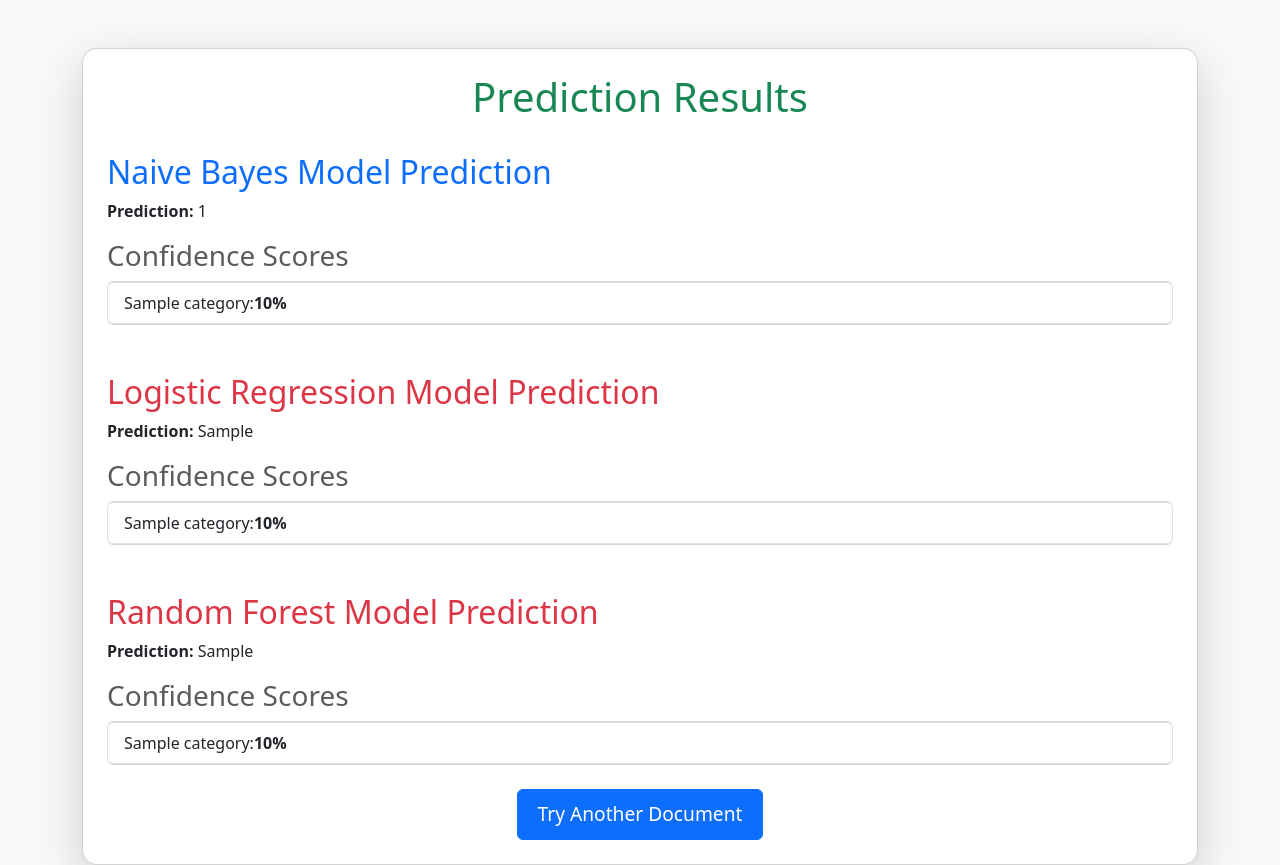
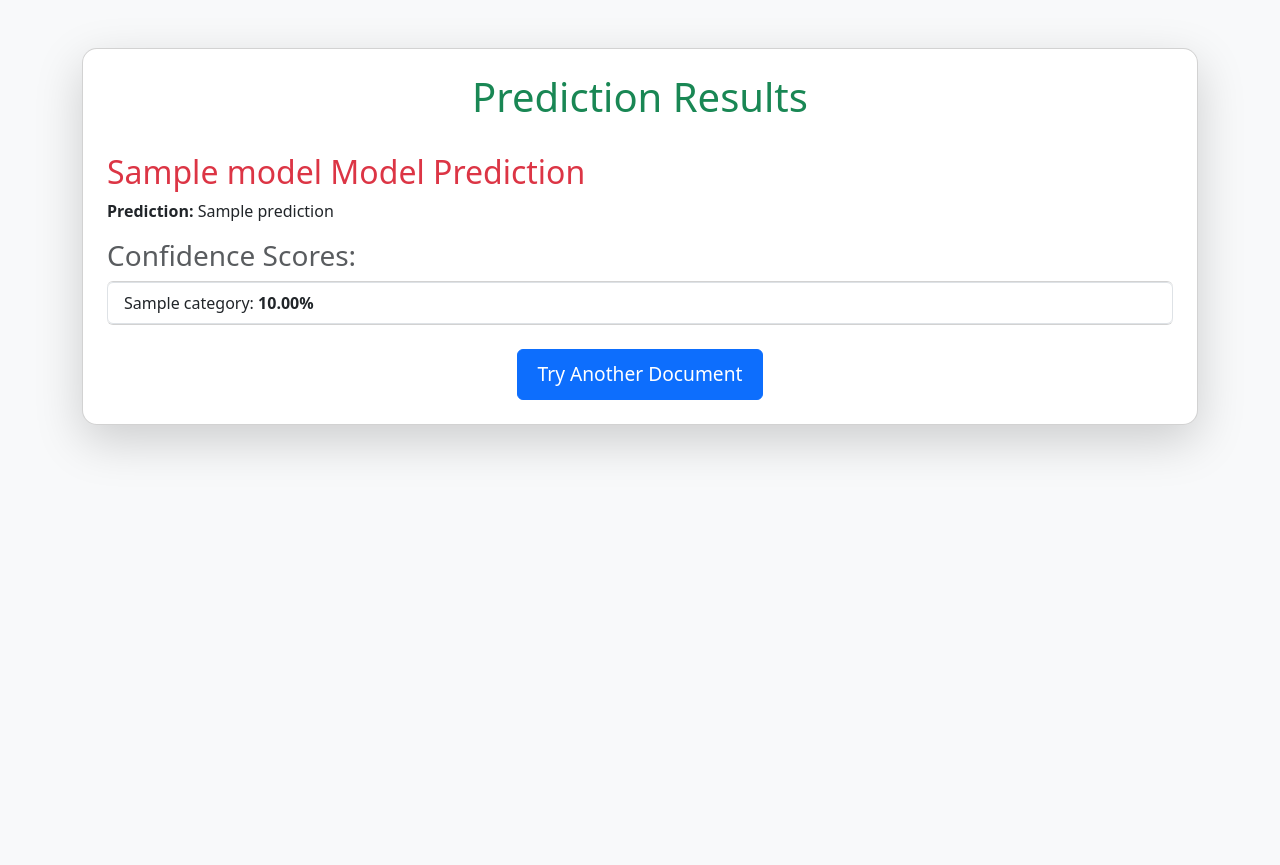
Before and after one commit to acesur/Document-Classifier, a Flask app: template templates/result.html in a window 1280 px wide. After the commit the page ends 454 px from the top, so only its background shows below. Run offline with Flask 3, Linux system fonts and the light colour scheme; the template is opened without the code that fills it: most values are stand-ins (such as "Sample title", 1, 10 or a date in 2020); parts of the project's set-up code (start-up, migrations or seed data) failed here and were passed over.

Commit message:
Sorting Models based upon the scores

```diff
--- a/app.py
+++ b/app.py
@@ -13,7 +13,10 @@ def home():
 
 @app.route('/predict', methods=['POST'])
 def predict():
-    text = request.form['text']
+    text = request.form.get('text', '')
+
+    if not text:
+        return render_template('result.html', error="No text provided!")
 
     processed_text = preprocess_text(text)
     text_tfidf = vectorizer.transform([processed_text])
@@ -24,8 +27,8 @@ def predict():
     lr_prediction = lr_model.predict(text_tfidf)[0]
     lr_probabilities = lr_model.predict_proba(text_tfidf)[0]
 
-    rf_prediction = lr_model.predict(text_tfidf)[0]
-    rf_probabilities = lr_model.predict_proba(text_tfidf)[0]
+    rf_prediction = rf_model.predict(text_tfidf)[0]
+    rf_probabilities = rf_model.predict_proba(text_tfidf)[0]
 
     categories = nb_model.classes_
 
@@ -33,9 +36,24 @@ def predict():
     lr_prob_dict = {categories[i]: lr_probabilities[i] for i in range(len(categories))}
     rf_prob_dict = {categories[i]: rf_probabilities[i] for i in range(len(categories))}
 
-    return render_template('result.html', nb_prediction = nb_prediction, nb_prob_dict = nb_prob_dict,
-                           lr_prediction=lr_prediction, lr_prob_dict=lr_prob_dict,
-                           rf_prediction =rf_prediction, rf_prob_dict=rf_prob_dict)
+    model_results = {
+        "Naive Bayes": {"prediction": nb_prediction, "scores": nb_prob_dict},
+        "Logistic Regression": {"prediction": lr_prediction, "scores": lr_prob_dict},
+        "Random Forest": {"prediction":rf_prediction, "scores": rf_prob_dict}
+    }
+
+    sorted_models = sorted(
+        model_results.items(),
+        key=lambda item: max(item[1]["scores"].values()),
+        reverse=True
+    )
+
+    return render_template('result.html',
+                           sorted_models=sorted_models,
+                           nb_prob_dict=nb_prob_dict,
+                           lr_prob_dict=lr_prob_dict,
+                           rf_prob_dict=rf_prob_dict
+                           )
 
 if __name__ == "__main__":
     app.run(debug=True)
--- a/templates/result.html
+++ b/templates/result.html
@@ -10,39 +10,24 @@
             .container { max-width: 700; }
             .card { border-radius: 15px; }
             .btn-primary { font-size: 1.2rem; padding: 10px 20px;}
-
         </style>
     </head>
     <body>
         <div class="container mt-5">
             <div class="card shadow-lg p-4">
-
-        <h1 class="text-center text-success">Prediction Results</h1>
-        <h2 class="mt-4 text-primary">Naive Bayes Model Prediction</h2>
-        <p><strong>Prediction:</strong> {{ nb_prediction }}</p>
-        <h3 class="text-muted">Confidence Scores</h3>
-        <ul class="list-group mb-4">
-            {% for category, prob in nb_prob_dict.items() %}
-                <li class="list-group-item">{{ category }}:<strong>{{ prob * 100 }}%</strong></li>
-            {% endfor %}
-        </ul>
-
-        <h2 class="mt-4 text-danger">Logistic Regression Model Prediction</h2>
-        <p><strong>Prediction:</strong> {{ lr_prediction }}</p>
-        <h3 class="text-muted">Confidence Scores</h3>
-        <ul class="list-group mb-4">
-            {% for category, prob in lr_prob_dict.items() %}
-                <li class="list-group-item">{{ category }}:<strong>{{ prob * 100 }}%</strong></li>
-            {% endfor %}
-        </ul>
-        <h2 class="mt-4 text-danger">Random Forest Model Prediction</h2>
-        <p><strong>Prediction:</strong> {{ rf_prediction }}</p>
-        <h3 class="text-muted">Confidence Scores</h3>
-        <ul class="list-group mb-4">
-            {% for category, prob in rf_prob_dict.items() %}
-                <li class="list-group-item">{{ category }}:<strong>{{ prob * 100 }}%</strong></li>
-            {% endfor %}
-        </ul>
+                <h1 class="text-center text-success">Prediction Results</h1>
+                {% for model, data in sorted_models %}
+                    <h2 class="mt-4 {% if model == 'Naive Bayes' %} text-primary {% else %} text-danger {% endif %}">
+                        {{ model }} Model Prediction
+                    </h2>
+                    <p><strong>Prediction:</strong> {{ data.prediction }}</p>
+                    <h3 class="text-muted">Confidence Scores:</h3>
+                    <ul class="list-group mb-4">
+                        {% for category, prob in data.scores.items() %}
+                            <li class="list-group-item">{{ category }}: <strong>{{ "%.2f"|format(prob * 100) }}%</strong></li>
+                        {% endfor %}
+                    </ul>
+                {% endfor %}
         <div class="text-center">
             <a href="/" class="btn btn-primary">Try Another Document</a>
         </div>
```
Also changed, not shown: 1 other file.
